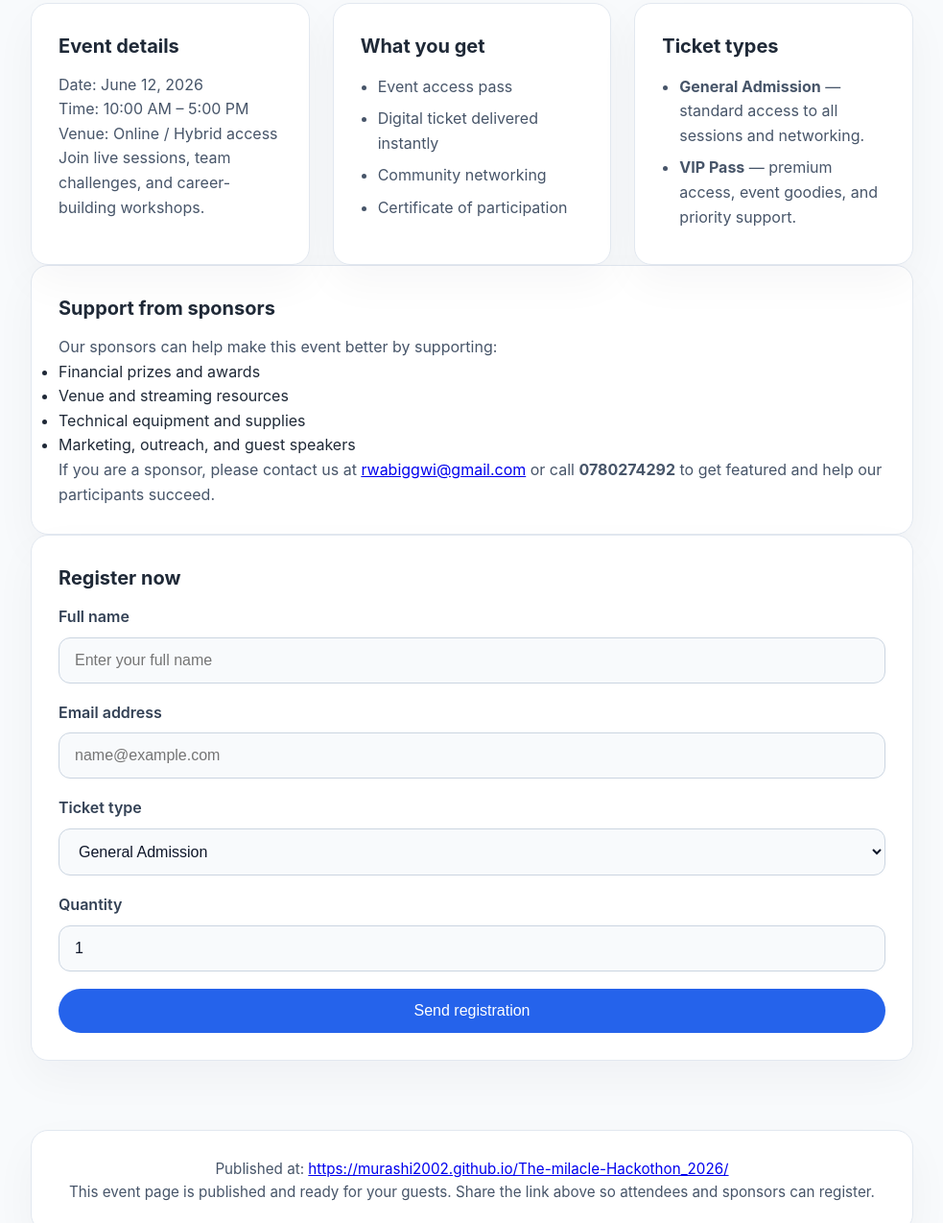
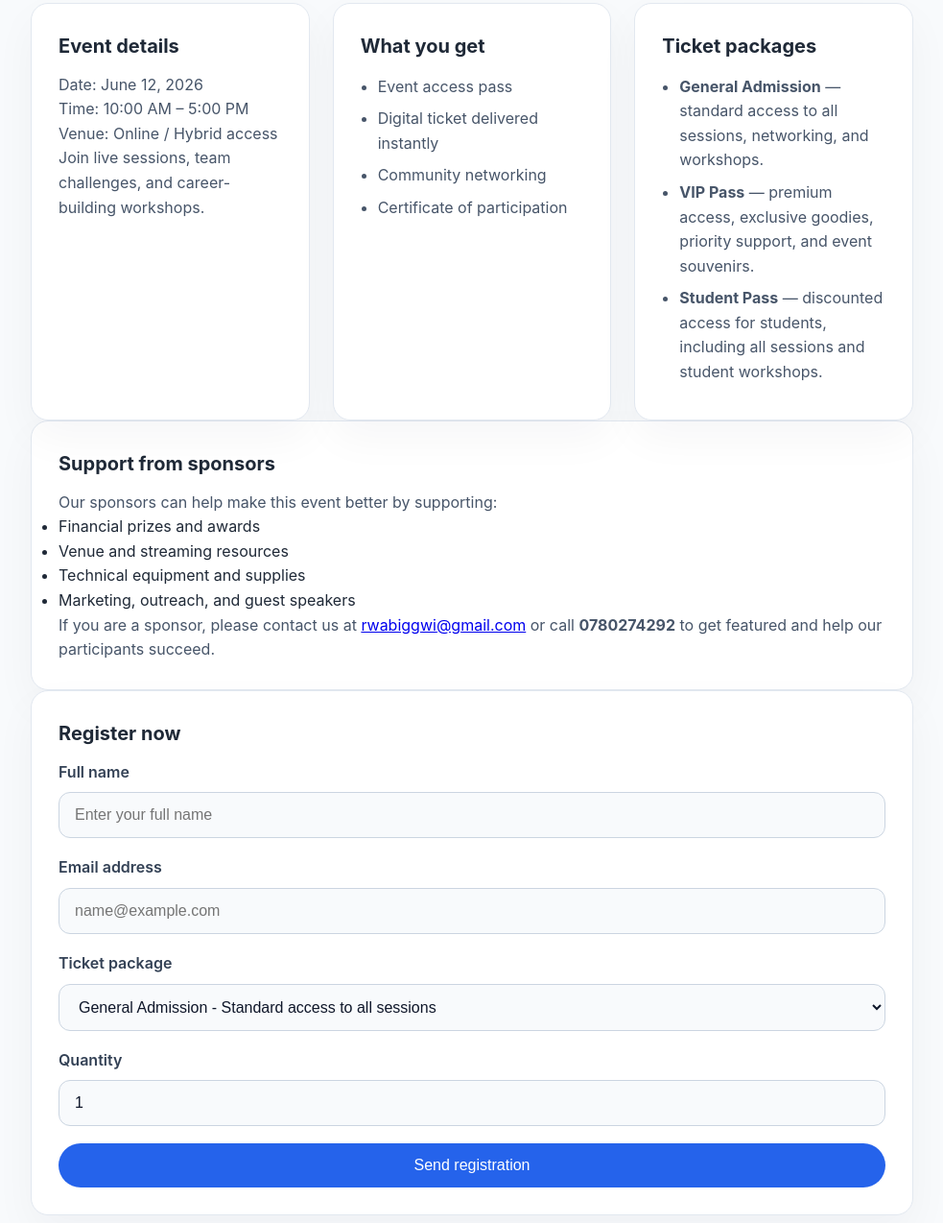
Before and after one commit to murashi2002/The-milacle-Hackothon_2026, a plain HTML site: page index.html in a window 1280 px wide. Shown: the part 350-1624 px from the top of the page at 96% size, without its empty margins (148-1131 px from the left). Drawn offline with Linux system fonts and the light colour scheme.

Commit message:
Add selectable ticket package data

```diff
--- a/index.html
+++ b/index.html
@@ -33,10 +33,11 @@
         </ul>
       </article>
       <article class="card event-card">
-        <h2>Ticket types</h2>
+        <h2>Ticket packages</h2>
         <ul>
-          <li><strong>General Admission</strong> — standard access to all sessions and networking.</li>
-          <li><strong>VIP Pass</strong> — premium access, event goodies, and priority support.</li>
+          <li><strong>General Admission</strong> — standard access to all sessions, networking, and workshops.</li>
+          <li><strong>VIP Pass</strong> — premium access, exclusive goodies, priority support, and event souvenirs.</li>
+          <li><strong>Student Pass</strong> — discounted access for students, including all sessions and student workshops.</li>
         </ul>
       </article>
     </section>
@@ -67,10 +68,11 @@
         </div>
 
         <div class="form-group">
-          <label for="ticketType">Ticket type</label>
+          <label for="ticketType">Ticket package</label>
           <select id="ticketType" name="ticketType" required>
-            <option value="General">General Admission</option>
-            <option value="VIP">VIP Pass</option>
+            <option value="General Admission">General Admission - Standard access to all sessions</option>
+            <option value="VIP Pass">VIP Pass - Premium access, gifts, and priority support</option>
+            <option value="Student Pass">Student Pass - Discounted access for students</option>
           </select>
         </div>
 
```
